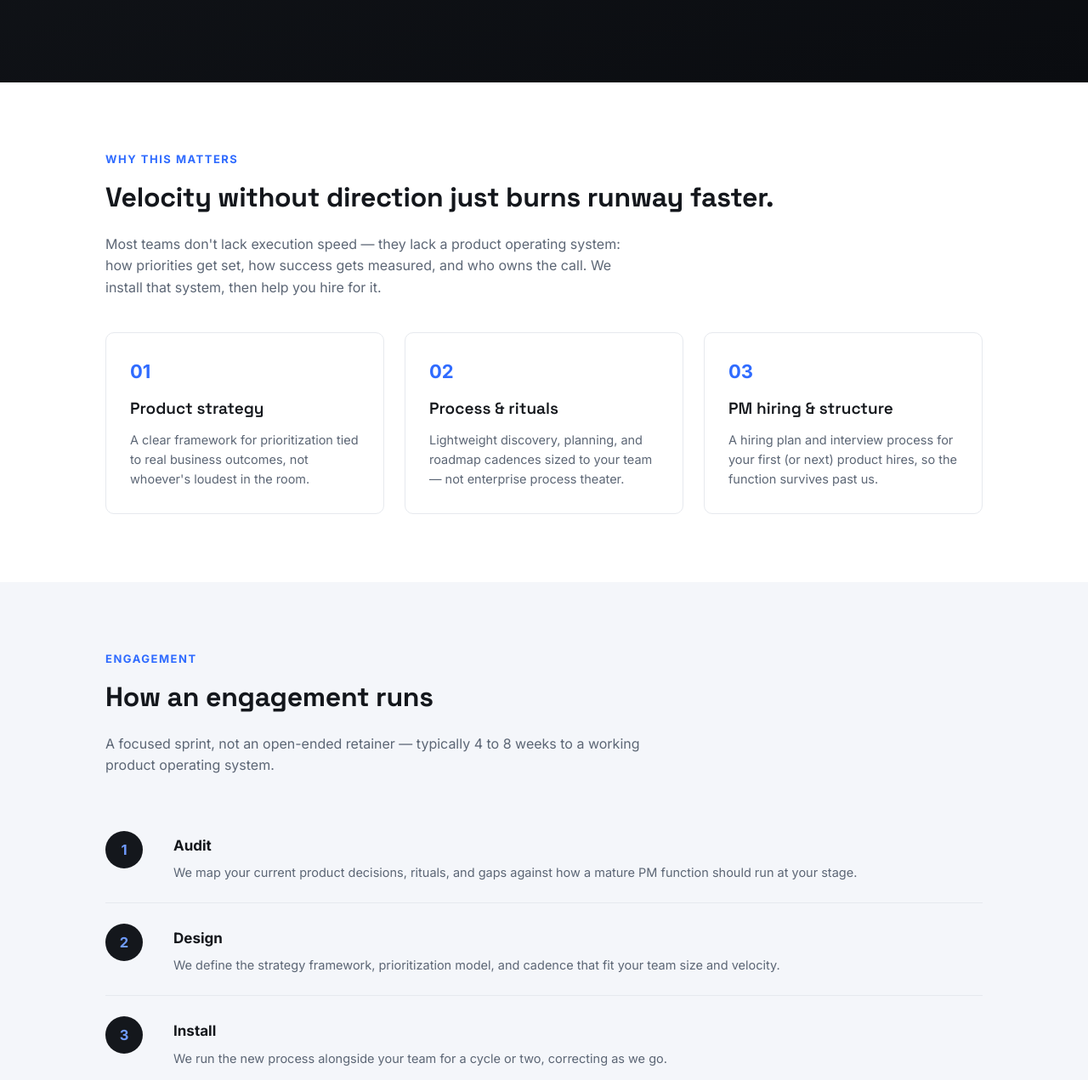
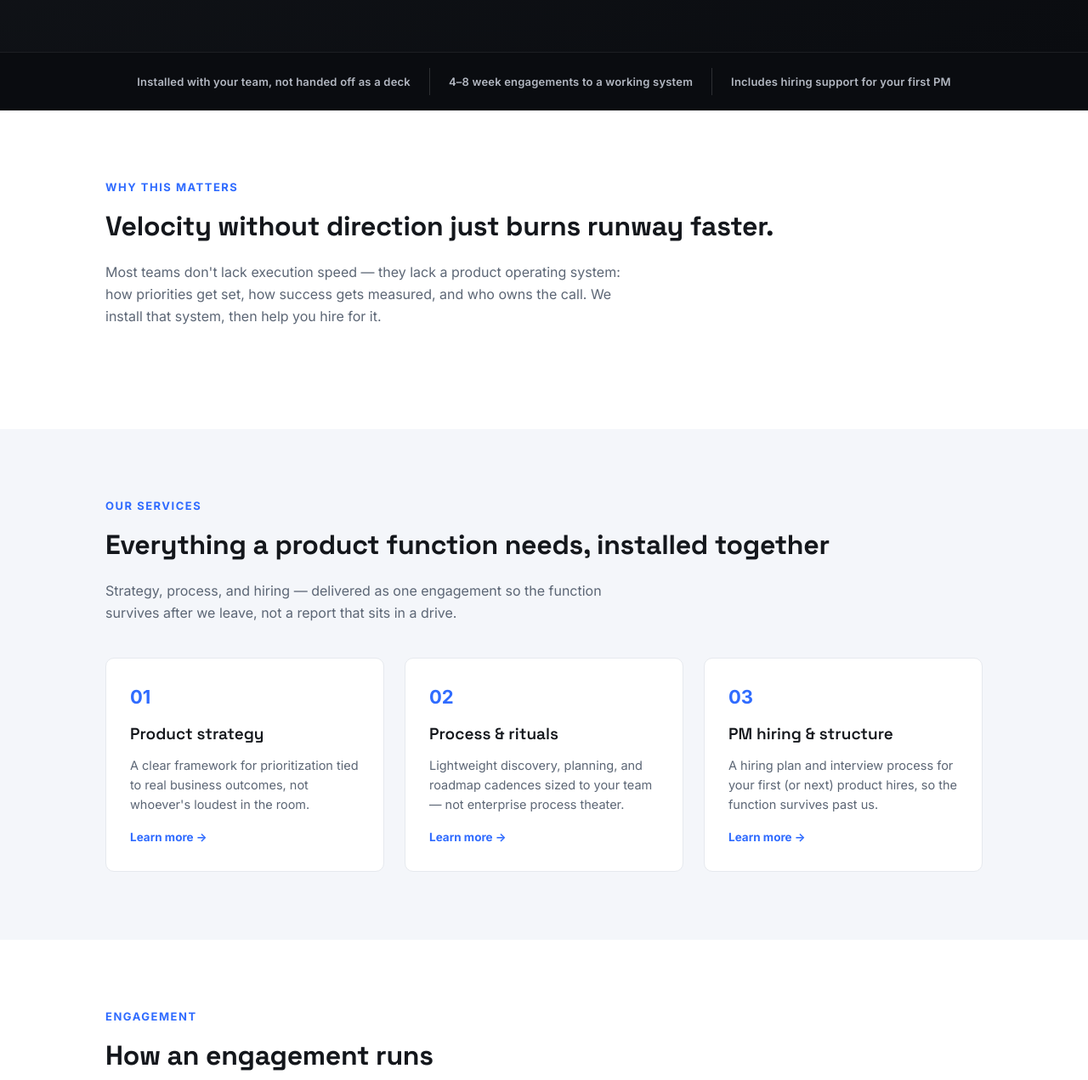
Before and after one commit to girnaas/fykra-co, a plain HTML site: page index.html in a window 1280 px wide. Shown: the part 561-1832 px from the top of the page at 85% size. Drawn offline with Linux system fonts and the light colour scheme.

Commit message:
Add files via upload

```diff
--- a/index.html
+++ b/index.html
@@ -39,10 +39,11 @@
   nav a { color: #b7bcc6; text-decoration: none; margin-left: 28px; font-size: 14px; }
   nav a:hover { color: var(--blue-light); }
 
-  .hero { background: linear-gradient(160deg, var(--ink) 0%, var(--ink-dark) 100%); color: #fff; padding: 90px 0 100px; }
+  .hero { background: linear-gradient(160deg, var(--ink) 0%, var(--ink-dark) 100%); color: #fff; padding: 90px 0 64px; }
   .hero .container { display: grid; grid-template-columns: 1.1fr 0.9fr; gap: 48px; align-items: center; }
   .eyebrow { display: inline-block; color: var(--blue-light); font-size: 13px; letter-spacing: 2px; text-transform: uppercase; margin-bottom: 18px; font-weight: 700; }
   h1 { font-family: var(--font-headline); font-size: 48px; line-height: 1.12; margin: 0 0 20px; font-weight: 700; letter-spacing: -0.5px; }
+  h1 .accent { color: var(--blue-light); }
   .hero p.lead { font-size: 18px; color: #c3c7cf; margin: 0 0 32px; max-width: 480px; }
   .cta-row { display: flex; gap: 14px; flex-wrap: wrap; }
   .btn { display: inline-block; padding: 14px 28px; border-radius: 6px; font-weight: 700; font-size: 15px; text-decoration: none; cursor: pointer; border: none; }
@@ -56,6 +57,11 @@
   .hero-stat { padding: 12px 0; border-bottom: 1px solid rgba(255,255,255,0.1); font-size: 14px; }
   .hero-stat:last-child { border-bottom: none; }
 
+  .trust-strip { background: var(--ink-dark); border-top: 1px solid rgba(255,255,255,0.08); padding: 18px 0; }
+  .trust-strip .container { display: flex; flex-wrap: wrap; justify-content: center; align-items: center; gap: 0; }
+  .trust-item { color: #b3b8c2; font-size: 13px; font-weight: 600; letter-spacing: 0.2px; padding: 6px 22px; }
+  .trust-item + .trust-item { border-left: 1px solid rgba(255,255,255,0.15); }
+
   section { padding: 80px 0; }
   .section-alt { background: var(--bg-alt); }
   .kicker { color: var(--blue); font-weight: 700; font-size: 13px; letter-spacing: 1.5px; text-transform: uppercase; margin-bottom: 10px; }
@@ -67,6 +73,9 @@
   .card .num { color: var(--blue); font-weight: 800; font-size: 22px; margin-bottom: 10px; }
   .card h3 { font-family: var(--font-headline); font-weight: 600; font-size: 19px; margin: 0 0 10px; color: var(--ink); }
   .card p { color: var(--muted); font-size: 14.5px; margin: 0; }
+  .card-link { display: inline-block; margin-top: 16px; font-size: 13.5px; font-weight: 700; color: var(--blue); text-decoration: none; }
+  .card-link:hover { color: #1e4fd1; }
+  .card-link::after { content: " →"; }
 
   .process { display: flex; flex-direction: column; gap: 0; }
   .step { display: grid; grid-template-columns: 60px 1fr; gap: 20px; padding: 24px 0; border-bottom: 1px solid #e6e9ee; }
@@ -100,6 +109,7 @@
     h1 { font-size: 32px; }
     .grid-3 { grid-template-columns: 1fr; }
     nav { display: none; }
+    .trust-item { padding: 6px 14px; font-size: 12px; }
   }
 </style>
 </head>
@@ -110,7 +120,7 @@
     <div class="logo">Fykra</div>
     <nav>
       <a href="#how">How it works</a>
-      <a href="#why">Why us</a>
+      <a href="#services">Services</a>
       <a href="#faq">FAQ</a>
       <a href="#contact">Talk to us</a>
     </nav>
@@ -121,7 +131,7 @@
   <div class="container">
     <div>
       <span class="eyebrow">Product Management Consultancy</span>
-      <h1>Build the product function you haven't had time to build.</h1>
+      <h1>Build the <span class="accent">product function</span> you haven't had time to build.</h1>
       <p class="lead">Fykra helps founders and CPOs install real product management: strategy, process, and hiring — so shipping stops depending on any one person's memory.</p>
       <div class="cta-row">
         <a href="#contact" class="btn btn-primary">Get a free PM maturity audit</a>
@@ -138,32 +148,51 @@
   </div>
 </section>
 
+<div class="trust-strip">
+  <div class="container">
+    <div class="trust-item">Installed with your team, not handed off as a deck</div>
+    <div class="trust-item">4–8 week engagements to a working system</div>
+    <div class="trust-item">Includes hiring support for your first PM</div>
+  </div>
+</div>
+
 <section id="why">
   <div class="container">
     <div class="kicker">Why this matters</div>
     <h2>Velocity without direction just burns runway faster.</h2>
     <p class="section-lead">Most teams don't lack execution speed — they lack a product operating system: how priorities get set, how success gets measured, and who owns the call. We install that system, then help you hire for it.</p>
+  </div>
+</section>
+
+<section class="section-alt" id="services">
+  <div class="container">
+    <div class="kicker">Our Services</div>
+    <h2>Everything a product function needs, installed together</h2>
+    <p class="section-lead">Strategy, process, and hiring — delivered as one engagement so the function survives after we leave, not a report that sits in a drive.</p>
     <div class="grid-3">
       <div class="card">
         <div class="num">01</div>
         <h3>Product strategy</h3>
         <p>A clear framework for prioritization tied to real business outcomes, not whoever's loudest in the room.</p>
+        <a href="#how" class="card-link">Learn more</a>
       </div>
       <div class="card">
         <div class="num">02</div>
-        <h3>Process & rituals</h3>
+        <h3>Process &amp; rituals</h3>
         <p>Lightweight discovery, planning, and roadmap cadences sized to your team — not enterprise process theater.</p>
+        <a href="#how" class="card-link">Learn more</a>
       </div>
       <div class="card">
         <div class="num">03</div>
-        <h3>PM hiring & structure</h3>
+        <h3>PM hiring &amp; structure</h3>
         <p>A hiring plan and interview process for your first (or next) product hires, so the function survives past us.</p>
+        <a href="#how" class="card-link">Learn more</a>
       </div>
     </div>
   </div>
 </section>
 
-<section class="section-alt" id="how">
+<section id="how">
   <div class="container">
     <div class="kicker">Engagement</div>
     <h2>How an engagement runs</h2>
```
